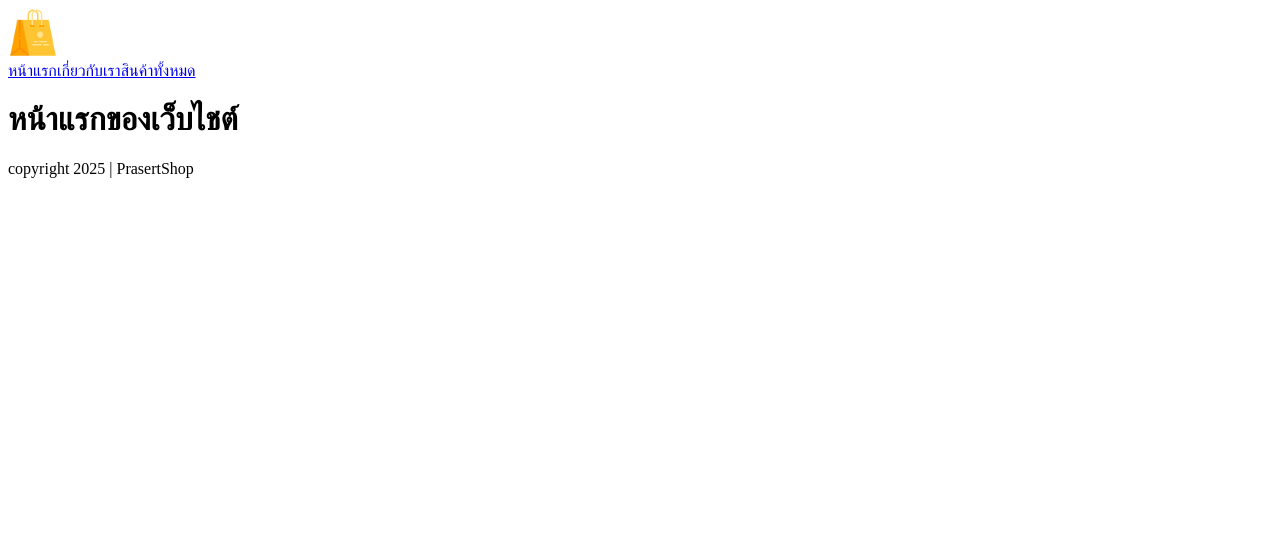
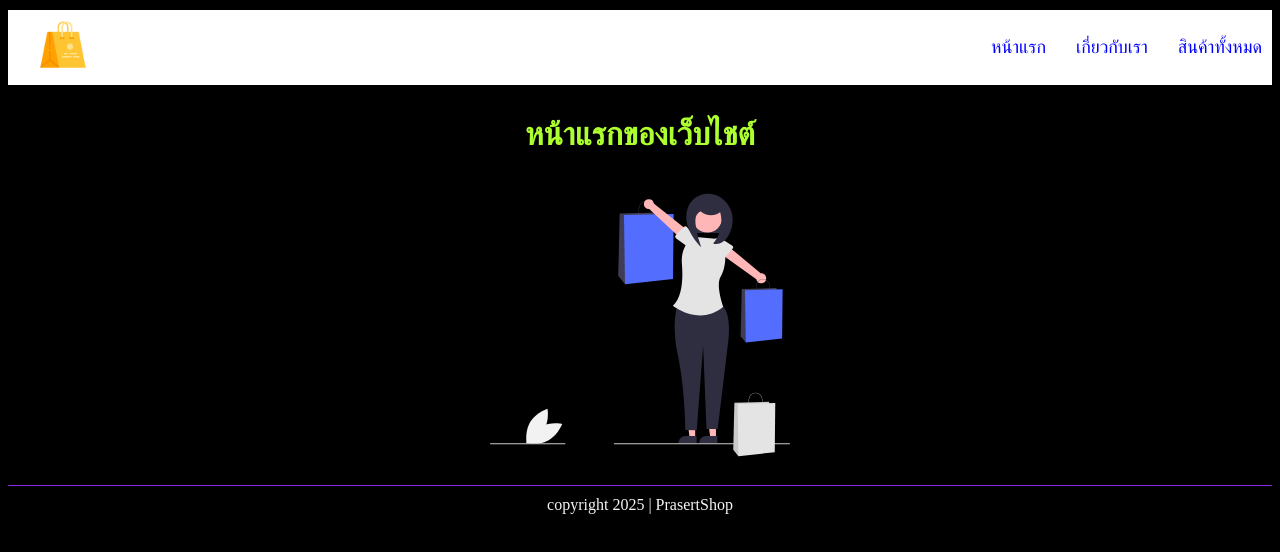
Before and after one commit to Chococrown/next-basic-01, a Next.js app: page / in a window 1280 px wide. Shown: the top 552 px of the page. Built offline with nearby package versions, Linux system fonts and the light colour scheme.

Commit message:
Style Components

```diff
--- a/components/Navbar.js
+++ b/components/Navbar.js
@@ -6,8 +6,10 @@ export default function Navbar(){
         <>
             <nav>
 
-                <div>
-                    <Image src="/logo.png" width={50} height={50} alt="Logo"/>
+                <div className="logo">
+                    <Link href="/">
+                        <Image src="/logo.png" width={50} height={50} alt="Logo"/>
+                    </Link>
                 </div>
 
                 <Link href="/">หน้าแรก</Link>
--- a/pages/_app.js
+++ b/pages/_app.js
@@ -1,4 +1,4 @@
-// import "@/styles/globals.css";
+import "@/styles/globals.css";
 import Layout from "@/components/Layout";
 
 
--- a/pages/index.js
+++ b/pages/index.js
@@ -1,10 +1,16 @@
+import styles from "@/styles/Home.module.css"
+import Image from "next/image";
 
 export default function Home() {
   return (
     <>
+      <div className={styles.container}>
 
-      <h1>หน้าแรกของเว็บไชต์</h1>
+        <h1 className={styles.title}>หน้าแรกของเว็บไชต์</h1>
 
+        <Image src="/shopping.svg" width={300} height={300} />
+
+      </div>
     </>
   );
 }
--- a/styles/Home.module.css
+++ b/styles/Home.module.css
@@ -1,168 +1,11 @@
-.page {
-  --gray-rgb: 0, 0, 0;
-  --gray-alpha-200: rgba(var(--gray-rgb), 0.08);
-  --gray-alpha-100: rgba(var(--gray-rgb), 0.05);
-
-  --button-primary-hover: #383838;
-  --button-secondary-hover: #f2f2f2;
-
-  display: grid;
-  grid-template-rows: 20px 1fr 20px;
-  align-items: center;
-  justify-items: center;
-  min-height: 100svh;
-  padding: 80px;
-  gap: 64px;
-  font-family: var(--font-geist-sans);
+.title{
+  color: greenyellow;
+  text-align: center;
 }
 
-@media (prefers-color-scheme: dark) {
-  .page {
-    --gray-rgb: 255, 255, 255;
-    --gray-alpha-200: rgba(var(--gray-rgb), 0.145);
-    --gray-alpha-100: rgba(var(--gray-rgb), 0.06);
-
-    --button-primary-hover: #ccc;
-    --button-secondary-hover: #1a1a1a;
-  }
-}
-
-.main {
+.container{
   display: flex;
   flex-direction: column;
-  gap: 32px;
-  grid-row-start: 2;
+  justify-content: center;
+  align-items: center;
 }
-
-.main ol {
-  font-family: var(--font-geist-mono);
-  padding-left: 0;
-  margin: 0;
-  font-size: 14px;
-  line-height: 24px;
-  letter-spacing: -0.01em;
-  list-style-position: inside;
-}
-
-.main li:not(:last-of-type) {
-  margin-bottom: 8px;
-}
-
-.main code {
-  font-family: inherit;
-  background: var(--gray-alpha-100);
-  padding: 2px 4px;
-  border-radius: 4px;
-  font-weight: 600;
-}
-
-.ctas {
-  display: flex;
-  gap: 16px;
-}
-
-.ctas a {
-  appearance: none;
-  border-radius: 128px;
-  height: 48px;
-  padding: 0 20px;
-  border: none;
-  border: 1px solid transparent;
-  transition:
-    background 0.2s,
-    color 0.2s,
-    border-color 0.2s;
-  cursor: pointer;
-  display: flex;
-  align-items: center;
-  justify-content: center;
-  font-size: 16px;
-  line-height: 20px;
-  font-weight: 500;
-}
-
-a.primary {
-  background: var(--foreground);
-  color: var(--background);
-  gap: 8px;
-}
-
-a.secondary {
-  border-color: var(--gray-alpha-200);
-  min-width: 158px;
-}
-
-.footer {
-  grid-row-start: 3;
-  display: flex;
-  gap: 24px;
-}
-
-.footer a {
-  display: flex;
-  align-items: center;
-  gap: 8px;
-}
-
-.footer img {
-  flex-shrink: 0;
-}
-
-/* Enable hover only on non-touch devices */
-@media (hover: hover) and (pointer: fine) {
-  a.primary:hover {
-    background: var(--button-primary-hover);
-    border-color: transparent;
-  }
-
-  a.secondary:hover {
-    background: var(--button-secondary-hover);
-    border-color: transparent;
-  }
-
-  .footer a:hover {
-    text-decoration: underline;
-    text-underline-offset: 4px;
-  }
-}
-
-@media (max-width: 600px) {
-  .page {
-    padding: 32px;
-    padding-bottom: 80px;
-  }
-
-  .main {
-    align-items: center;
-  }
-
-  .main ol {
-    text-align: center;
-  }
-
-  .ctas {
-    flex-direction: column;
-  }
-
-  .ctas a {
-    font-size: 14px;
-    height: 40px;
-    padding: 0 16px;
-  }
-
-  a.secondary {
-    min-width: auto;
-  }
-
-  .footer {
-    flex-wrap: wrap;
-    align-items: center;
-    justify-content: center;
-  }
-}
-
-@media (prefers-color-scheme: dark) {
-  .logo {
-    filter: invert();
-  }
-}
--- a/styles/globals.css
+++ b/styles/globals.css
@@ -1,42 +1,39 @@
-:root {
-  --background: #ffffff;
-  --foreground: #171717;
+body{
+  background: black;
+  color: white;
 }
 
-@media (prefers-color-scheme: dark) {
-  :root {
-    --background: #0a0a0a;
-    --foreground: #ededed;
-  }
+nav{
+  margin: 10px auto;
+  padding: 10px 0;
+  display: flex;
+  justify-content: center;
+  align-items: center;
+  background: white;
 }
 
-html,
-body {
-  max-width: 100vw;
-  overflow-x: hidden;
+nav a{
+  color: blue;
+  text-decoration: none;
+  margin-left: 10px;
+  font-size: 18px;
+  padding: 10px;
 }
 
-body {
-  color: var(--foreground);
-  background: var(--background);
-  font-family: Arial, Helvetica, sans-serif;
-  -webkit-font-smoothing: antialiased;
-  -moz-osx-font-smoothing: grayscale;
+nav a:hover{
+  color: orange;
 }
 
-* {
-  box-sizing: border-box;
-  padding: 0;
-  margin: 0;
+nav .logo{
+  margin-right: auto;
+  margin-left: 10px;
 }
 
-a {
-  color: inherit;
-  text-decoration: none;
+footer{
+  display: block;
+  text-align: center;
+  padding: 10px 0;
+  margin-top: 10px;
+  color: whitesmoke;
+  border-top: 1px solid blueviolet;
 }
-
-@media (prefers-color-scheme: dark) {
-  html {
-    color-scheme: dark;
-  }
-}
```
